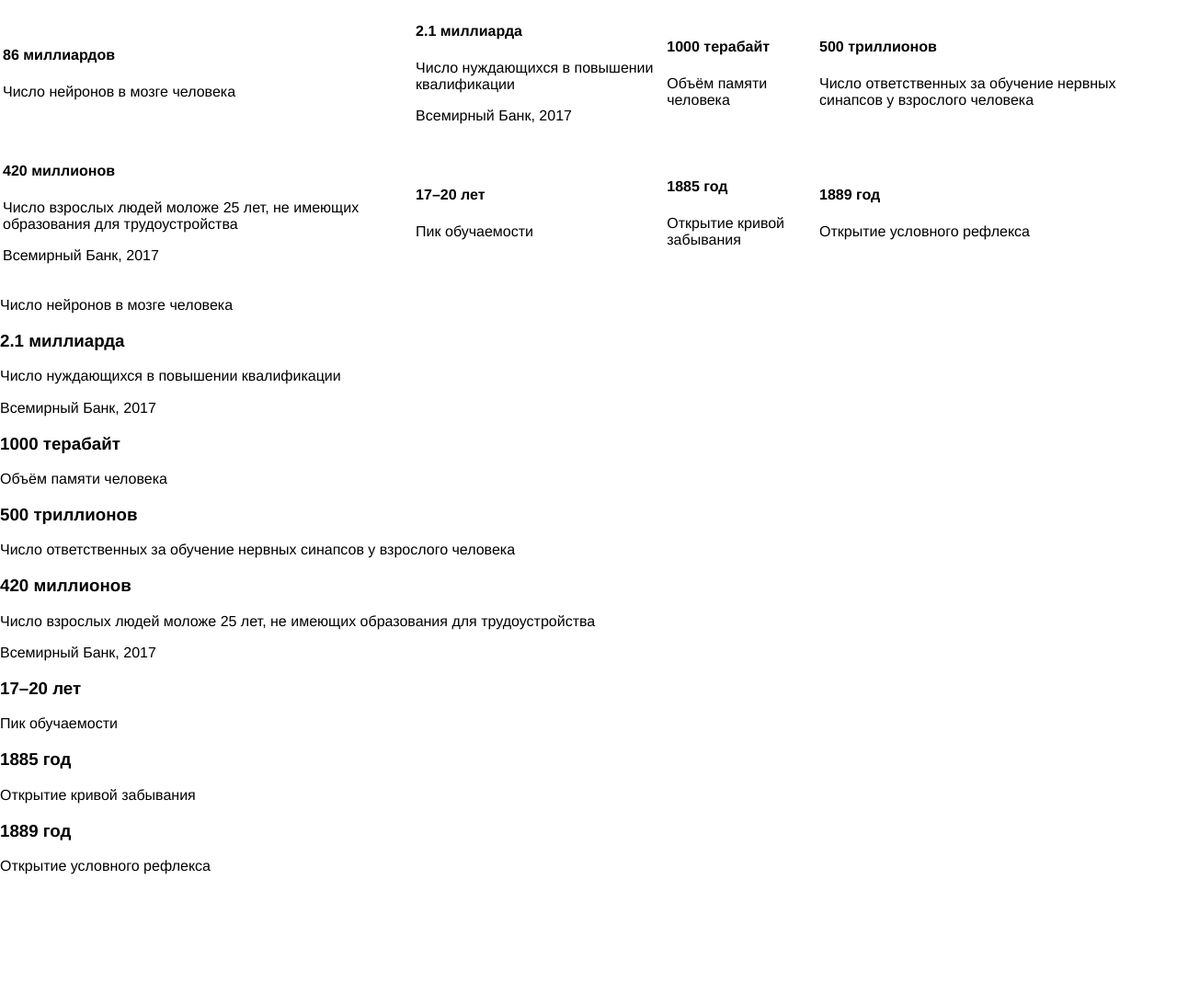
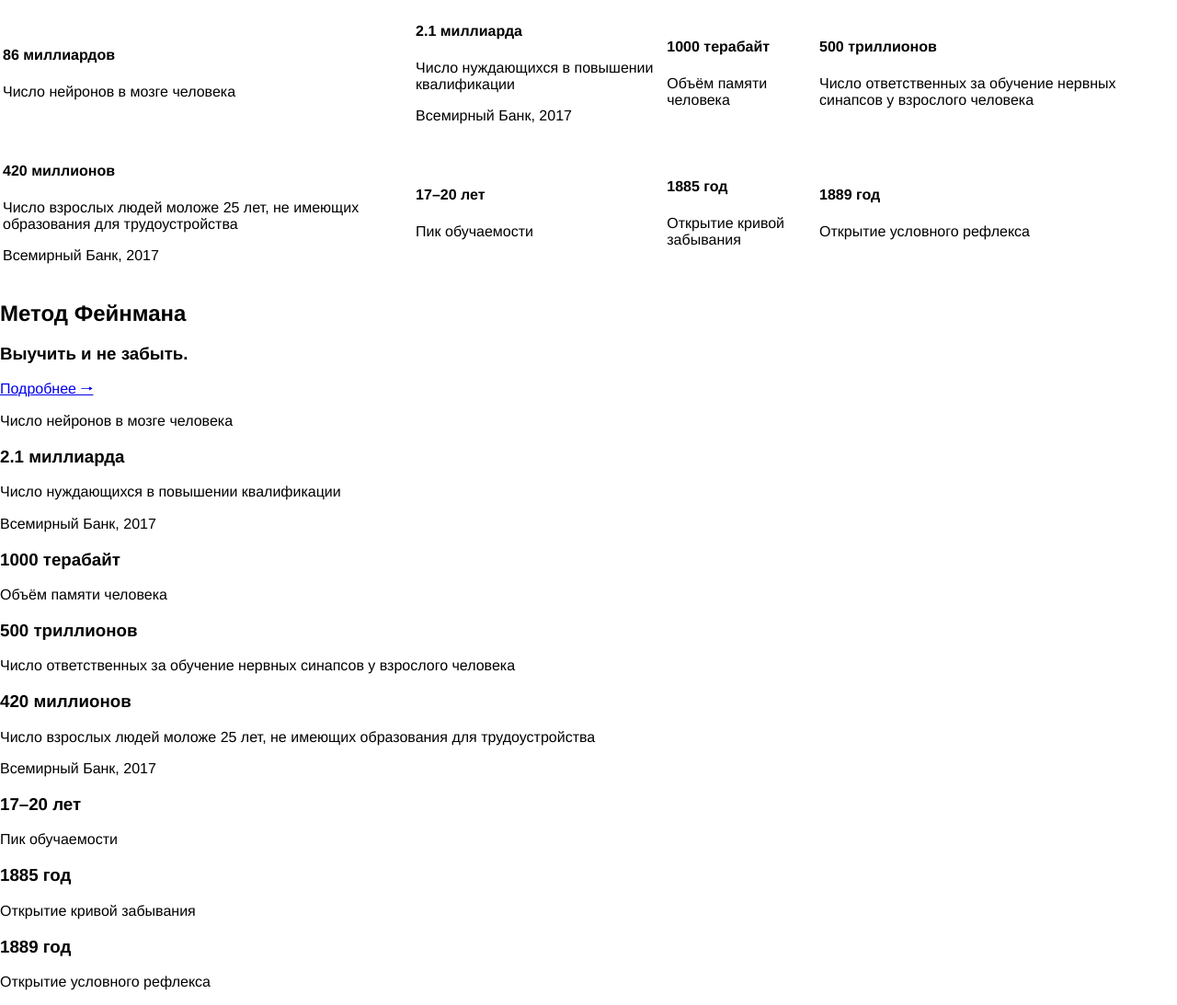
Before and after one commit to demetr820/how-to-learn, a plain HTML site: page index.html in a window 1280 px wide. Shown: the part 1203-2296 px from the top of the page at 92% size. Before the commit the page ends 2170 px from the top, so only its background shows below. Drawn offline with Linux system fonts and the light colour scheme.

Commit message:
разметка блока feyman

```diff
--- a/index.html
+++ b/index.html
@@ -129,7 +129,15 @@
         </tbody>
       </table>
     </section>
+    <section class="feynman">
+      <h2 class="feynman__title">
+        Метод Фейнмана
+      </h2>
+      <h3 class="feynman__subtitle">
+        Выучить и не забыть.
             </h3>
+      <a href="#" class="feynman__link">Подробнее &#129042;</a>
+    </section>
             <p class="table__text">
               Число нейронов в мозге человека
             </p>
```
